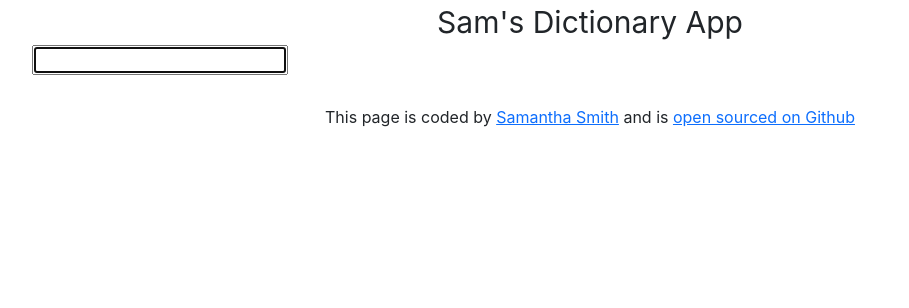
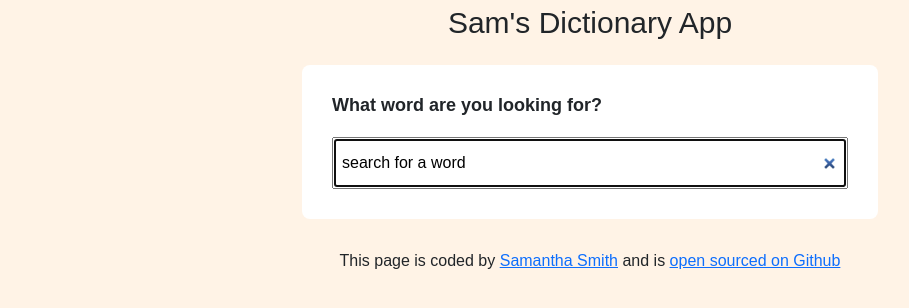
Before and after one commit to SamSmith21/dictionary-app, a React (Create React App) app: page / in a window 1280 px wide. Shown: the top 308 px of the page, without its empty margins (50-959 px from the left). Built offline with nearby package versions, Linux system fonts and the light colour scheme.

Commit message:
Update styling + UX

```diff
--- a/src/App.css
+++ b/src/App.css
@@ -1,3 +1,10 @@
+body {
+  background: #fff3e6;
+  font-family: arial, sans-serif;
+  max-width: 600px;
+  margin: 0 auto;
+}
+
 .App-header {
   text-align: center;
   font-size: 30px;
--- a/src/Dictionary.css
+++ b/src/Dictionary.css
@@ -0,0 +1,17 @@
+.Dictionary h1 {
+  font-size: 18px;
+  font-weight: bold;
+  margin-bottom: 20px;
+}
+
+.Dictionary section {
+  background: white;
+  padding: 30px;
+  border-radius: 8px;
+  margin: 20px 0;
+}
+
+.Dictionary input {
+  width: 100%;
+  padding: 12px 8px;
+}
--- a/src/Dictionary.js
+++ b/src/Dictionary.js
@@ -24,9 +24,17 @@ export default function Dictionary() {
 
   return (
     <div className="Dictionary">
-      <form onSubmit={search}>
-        <input type="search" autoFocus={true} onChange={handleKeywordChange} />
-      </form>
+      <section>
+        <h1>What word are you looking for?</h1>
+        <form onSubmit={search}>
+          <input
+            type="search"
+            autoFocus={true}
+            onChange={handleKeywordChange}
+            defaultValue="search for a word"
+          />
+        </form>
+      </section>
       <Results results={results} />
     </div>
   );
--- a/src/Example.js
+++ b/src/Example.js
@@ -5,7 +5,7 @@ export default function Example(props) {
     return (
       <div>
         <strong>Example: </strong>
-        <span className="example">{props.example}</span>
+        <span className="example fst-italic">{props.example}</span>
       </div>
     );
   } else {
--- /dev/null
+++ b/src/Meaning.css
@@ -0,0 +1,5 @@
+.Meaning h3 {
+  font-size: 24px;
+  line-height: 1.5;
+  font-weight: bold;
+}
--- a/src/Meaning.js
+++ b/src/Meaning.js
@@ -1,4 +1,5 @@
 import React from "react";
+import "./Meaning.css";
 import Example from "./Example";
 import Synonyms from "./Synonyms";
 
--- /dev/null
+++ b/src/Phonetic.css
@@ -0,0 +1,17 @@
+.Phonetic {
+  margin: 20px 0;
+}
+
+.Phonetic a {
+  border: 1px solid #ddd;
+  text-decoration: none;
+  padding: 8px 15px;
+  border-radius: 20px;
+  margin-right: 10px;
+  transition: all 150ms ease-in-out;
+}
+
+.Phonetic a:hover {
+  background: #fff3e6;
+  color: black;
+}
--- a/src/Phonetic.js
+++ b/src/Phonetic.js
@@ -1,4 +1,5 @@
 import React from "react";
+import "./Phonetic.css";
 
 export default function Phonetic(props) {
   return (
@@ -6,7 +7,7 @@ export default function Phonetic(props) {
       <a href={props.phonetic.audio} target="_blank" rel="noreferrer">
         Listen
       </a>
-      <br />
+
       {props.phonetic.text}
     </div>
   );
--- /dev/null
+++ b/src/Results.css
@@ -0,0 +1,5 @@
+.Results h2 {
+  font-size: 36px;
+  font-weight: bold;
+  line-height: 1.5;
+}
--- a/src/Results.js
+++ b/src/Results.js
@@ -1,11 +1,13 @@
 import React from "react";
 import Meaning from "./Meaning";
 import Phonetic from "./Phonetic";
+import "./Results.css";
 
 export default function Results(props) {
   if (props.results) {
     return (
       <div className="Results">
+        <section>
           <h2>{props.results.word}</h2>
           {props.results.phonetics.map(function (phonetic, index) {
             return (
@@ -14,12 +16,12 @@ export default function Results(props) {
               </div>
             );
           })}
-
+        </section>
         {props.results.meanings.map(function (meaning, index) {
           return (
-            <div key={index}>
+            <section key={index}>
               <Meaning meaning={meaning} />
-            </div>
+            </section>
           );
         })}
       </div>
```
Lines whose indentation alone changed are shown as unchanged.
